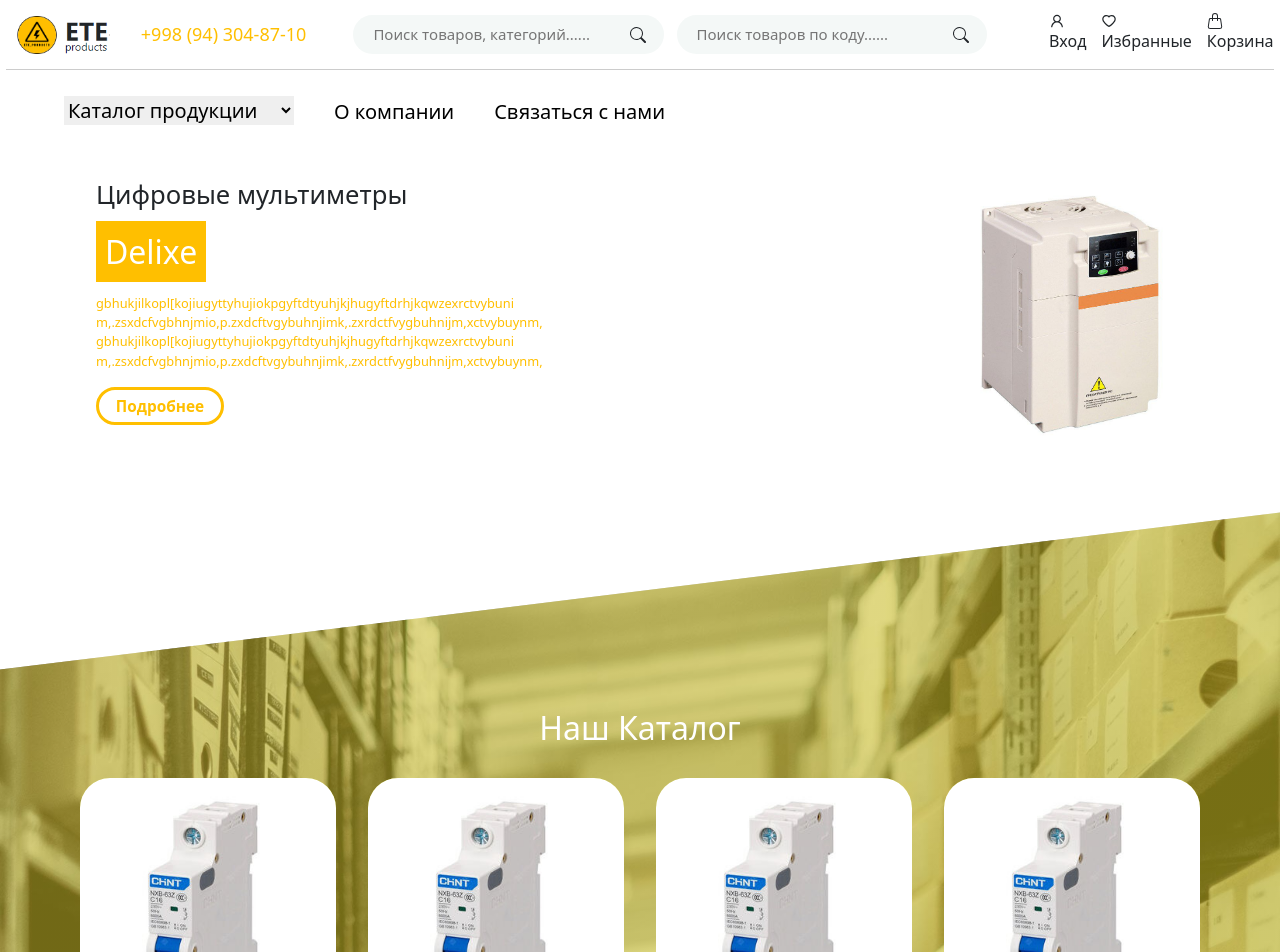
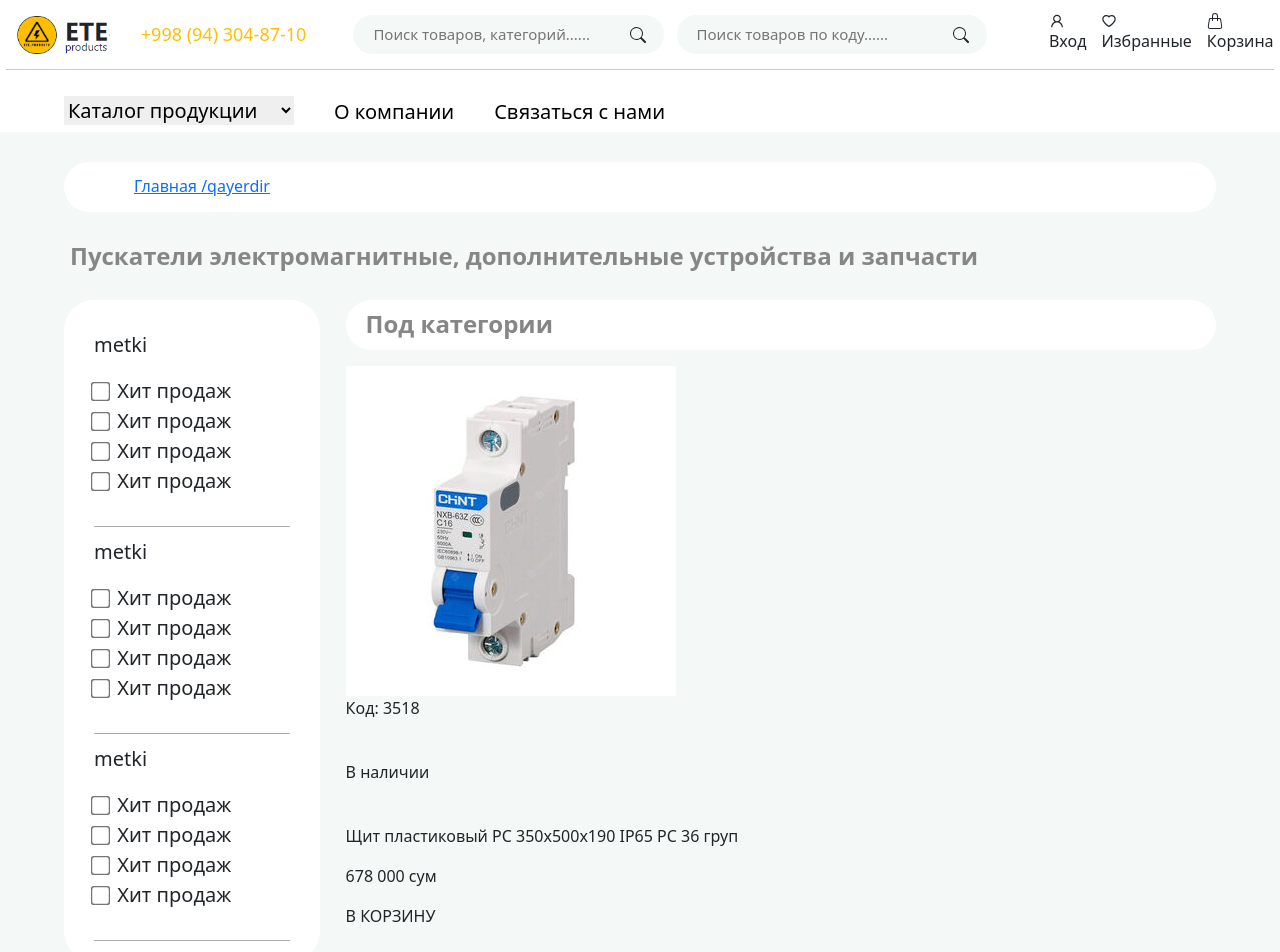
Before and after one commit to diy0r4ik/ess, a React (Create React App) app: page / in a window 1280 px wide. Shown: the top 952 px of the page. Built offline with nearby package versions, Linux system fonts and the light colour scheme.

Commit message:
afafaf
af

```diff
--- a/src/App.js
+++ b/src/App.js
@@ -4,20 +4,23 @@ import Dashboard from './pages/js/Dashboard'
 import Navbar from './pages/js/Navbar'
 import Footer from './pages/js/Footer'
 import Category from './pages/js/Category'
+import Catalog from './pages/js/Catalog'
 
 export default class App extends Component {
   render() {
     return (
       <div>
         <Navbar/>
-    <BrowserRouter>
+    {/* <BrowserRouter>
       <Routes>
         <Route path="/" element={<Dashboard />}>
           <Route path="/category" element={<Category />} />
+          <Route path="/catalog" element={<Catalog />} />
         </Route>
       </Routes>
-    </BrowserRouter>
-    {/* <Category/> */}
+    </BrowserRouter> */}
+        {/* <Category/> */}
+        <Catalog/>
         {/* <Dashboard/>  */}
         <Footer/>
       </div>
--- /dev/null
+++ b/src/pages/css/Catalog.css
@@ -0,0 +1,62 @@
+.Catalog{
+    background-color: #f4f8f7;
+    padding-top: 30px;
+}
+.where_you{
+    width: 90vw;
+    height: 50px;
+    display: flex;
+    align-items: center;
+    justify-content: left;
+    background-color: #fff;
+    border-radius: 30px;
+    padding-left: 70px;
+    padding-top: 15px;
+    margin: 0 auto;
+}
+.category_name{
+    margin: 30px 70px;
+    font-size: 24px;
+    font-weight: 600;
+    color: #878686;
+}
+.catalog_main{
+    width: 90vw;
+    margin: 0 auto;
+    display: flex;
+    /* align-items: center; */
+    justify-content: space-between;
+}
+.catalog_left{
+    width: 20vw;
+    background-color: #fff;
+    border-radius: 30px;
+    padding: 20px 30px;
+    line-height: 30px;
+    /* margin-left: 70px; */
+}
+.catalog_left form{
+    border-bottom: 1px solid #aaa;
+    font-size: 20px;
+    padding-bottom: 30px;
+    margin-top: 10px;
+}
+.catalog_left input[type=checkbox] {
+    transform: scale(1.5);
+    margin-right: 5px;
+}
+.checkbox{
+    width: 25px;
+    height: 25px;
+}
+.catalog_right h1{
+    width: 68vw;
+    height: 50px;
+    padding: 10px 20px;
+    background-color: #fff;
+    border-radius: 30px;
+    /* margin: 30px 70px; */
+    font-size: 24px;
+    font-weight: 600;
+    color: #878686;
+}
--- a/src/pages/css/Category.css
+++ b/src/pages/css/Category.css
@@ -1,4 +1,17 @@
-.catalog .catalog-skew {
+.catalog2 {
+    /* height: 1332px; */
+    margin-top: 18px;
+    background-image: linear-gradient(to right bottom,rgba(205, 189, 42, 0.545),rgba(222, 209, 31, 0.546)),url(../img/catalog_img.jpg);
+    background-size: cover;
+    /* transform: skewY(-7deg); */
+}
+.wrapper2 {
+    /* max-width: 1440px; */
+    margin: 0 auto;
+    padding-left: 30px;
+    padding-right: 30px;
+}
+.catalog2 .catalog-skew2 {
     display: flex;
     flex-wrap: wrap;
     margin-left: -15px;
@@ -8,9 +21,9 @@
     margin-left: 15px;
     margin-right: 15px;
     flex-direction: column;
-    -webkit-transform: skewY(7deg);
-    transform: skewY(7deg);
-    padding: 118px 0;
+    /* -webkit-transform: skewY(7deg);
+    transform: skewY(7deg); */
+    padding: 50px 0;
 }
 .section__heading {
     display: flex;
--- /dev/null
+++ b/src/pages/js/Catalog.js
@@ -0,0 +1,67 @@
+import React, { Component } from 'react'
+import vikulchatel from '../img/vikulchatel.jpg'
+
+import '../css/Catalog.css'
+export default class Catalog extends Component {
+  render() {
+    return (
+      <div className='Catalog'>
+        <div className='where_you'>
+            <a href='#!'><p>Главная /</p></a>
+            <a href='#!'><p>  qayerdir</p></a>
+        </div>
+        <h1 className='category_name'>Пускатели электромагнитные, дополнительные устройства и запчасти</h1>
+        <section>
+            <div className='catalog_main'>
+                <div className='catalog_left'>
+                    <form>
+                        <p>metki</p>
+                        <label><input type="checkbox" id="vehicle1" /> <span className='checkbox'></span> Хит продаж</label> <br/>
+                        <label><input type="checkbox" id="vehicle1" /> <span className='checkbox'></span> Хит продаж</label> <br/>
+                        <label><input type="checkbox" id="vehicle1" /> <span className='checkbox'></span> Хит продаж</label> <br/>
+                        <label><input type="checkbox" id="vehicle1" /> <span className='checkbox'></span> Хит продаж</label>
+                    </form>
+                    <form>
+                        <p>metki</p>
+                        <label><input type="checkbox" id="vehicle1" /> <span className='checkbox'></span> Хит продаж</label> <br/>
+                        <label><input type="checkbox" id="vehicle1" /> <span className='checkbox'></span> Хит продаж</label> <br/>
+                        <label><input type="checkbox" id="vehicle1" /> <span className='checkbox'></span> Хит продаж</label> <br/>
+                        <label><input type="checkbox" id="vehicle1" /> <span className='checkbox'></span> Хит продаж</label>
+                    </form>
+                    <form>
+                        <p>metki</p>
+                        <label><input type="checkbox" id="vehicle1" /> <span className='checkbox'></span> Хит продаж</label> <br/>
+                        <label><input type="checkbox" id="vehicle1" /> <span className='checkbox'></span> Хит продаж</label> <br/>
+                        <label><input type="checkbox" id="vehicle1" /> <span className='checkbox'></span> Хит продаж</label> <br/>
+                        <label><input type="checkbox" id="vehicle1" /> <span className='checkbox'></span> Хит продаж</label>
+                    </form>
+                </div>
+                <div className='catalog_right'>
+                    <h1>Под категории</h1>
+                    <div className='catalog_categoty'>
+                        <div className='catalog_categoty_card'>
+                            {/* <img src={}/> */}
+                            <p></p>
+                        </div>
+                    </div>
+                    <div className='catalog_cards2'>
+                        <div className='catalog_card2'>
+                            <img src={vikulchatel}/>
+                            <p>Код: 3518</p> <br/>
+                            <p>В наличии</p> <br/>
+                            <p>Щит пластиковый PC 350х500х190 IP65 PC 36 груп</p>
+                            <div className='catalog_card_b'>
+                                <p>678 000 сум</p>
+                                <p>В КОРЗИНУ</p>
+                            </div>
+                        </div>
+                    </div>
+                </div>
+
+            </div>
+        </section>
+
+      </div>
+    )
+  }
+}
--- a/src/pages/js/Category.js
+++ b/src/pages/js/Category.js
@@ -7,7 +7,9 @@ export default class Category extends Component {
   render() {
     return (
       <div>
-        <div className='catalog-skew'>
+        <div className='catalog2'>
+          <div className='wrapper2'>
+        <div className='catalog-skew2'>
           <div className='section__heading header-white'>
             <h2>Наш Каталог</h2>
           </div>
@@ -44,8 +46,43 @@ export default class Category extends Component {
               <img src={vikulchatel}/>
               <p>Модульные автоматические выключатели</p>
             </div>
+            <div className='catalog_card'>
+              <img src={vikulchatel}/>
+              <p>Модульные автоматические выключатели</p>
+            </div>
+            <div className='catalog_card'>
+              <img src={vikulchatel}/>
+              <p>Модульные автоматические выключатели</p>
+            </div>
+            <div className='catalog_card'>
+              <img src={vikulchatel}/>
+              <p>Модульные автоматические выключатели</p>
+            </div>
+            <div className='catalog_card'>
+              <img src={vikulchatel}/>
+              <p>Модульные автоматические выключатели</p>
+            </div>
+            <div className='catalog_card'>
+              <img src={vikulchatel}/>
+              <p>Модульные автоматические выключатели</p>
+            </div>
+            <div className='catalog_card'>
+              <img src={vikulchatel}/>
+              <p>Модульные автоматические выключатели</p>
+            </div>
+            <div className='catalog_card'>
+              <img src={vikulchatel}/>
+              <p>Модульные автоматические выключатели</p>
+            </div>
+            <div className='catalog_card'>
+              <img src={vikulchatel}/>
+              <p>Модульные автоматические выключатели</p>
+            </div>
           </div>
         </div>
+          </div>
+        </div>
+
       </div>
     )
   }
```
